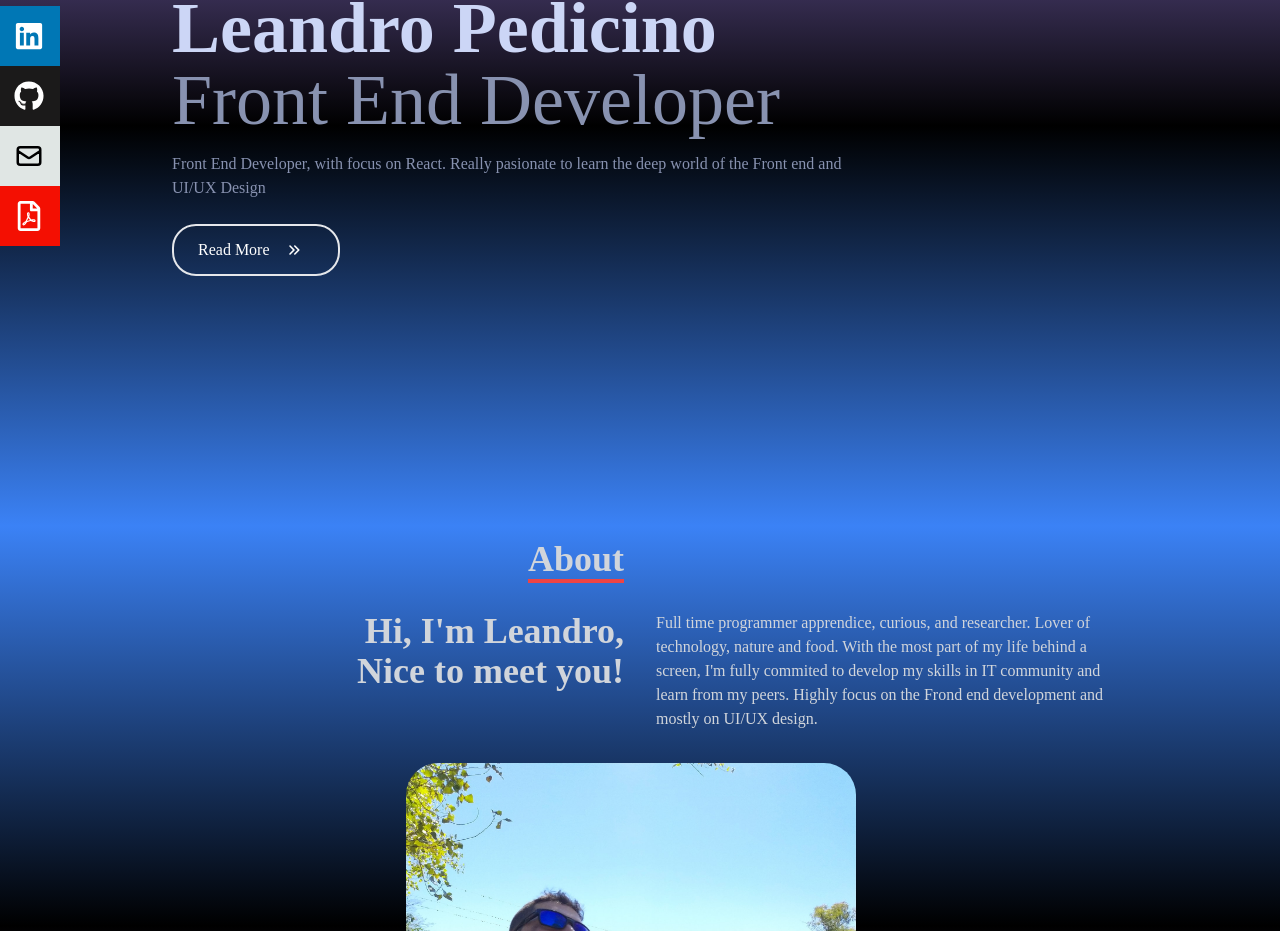
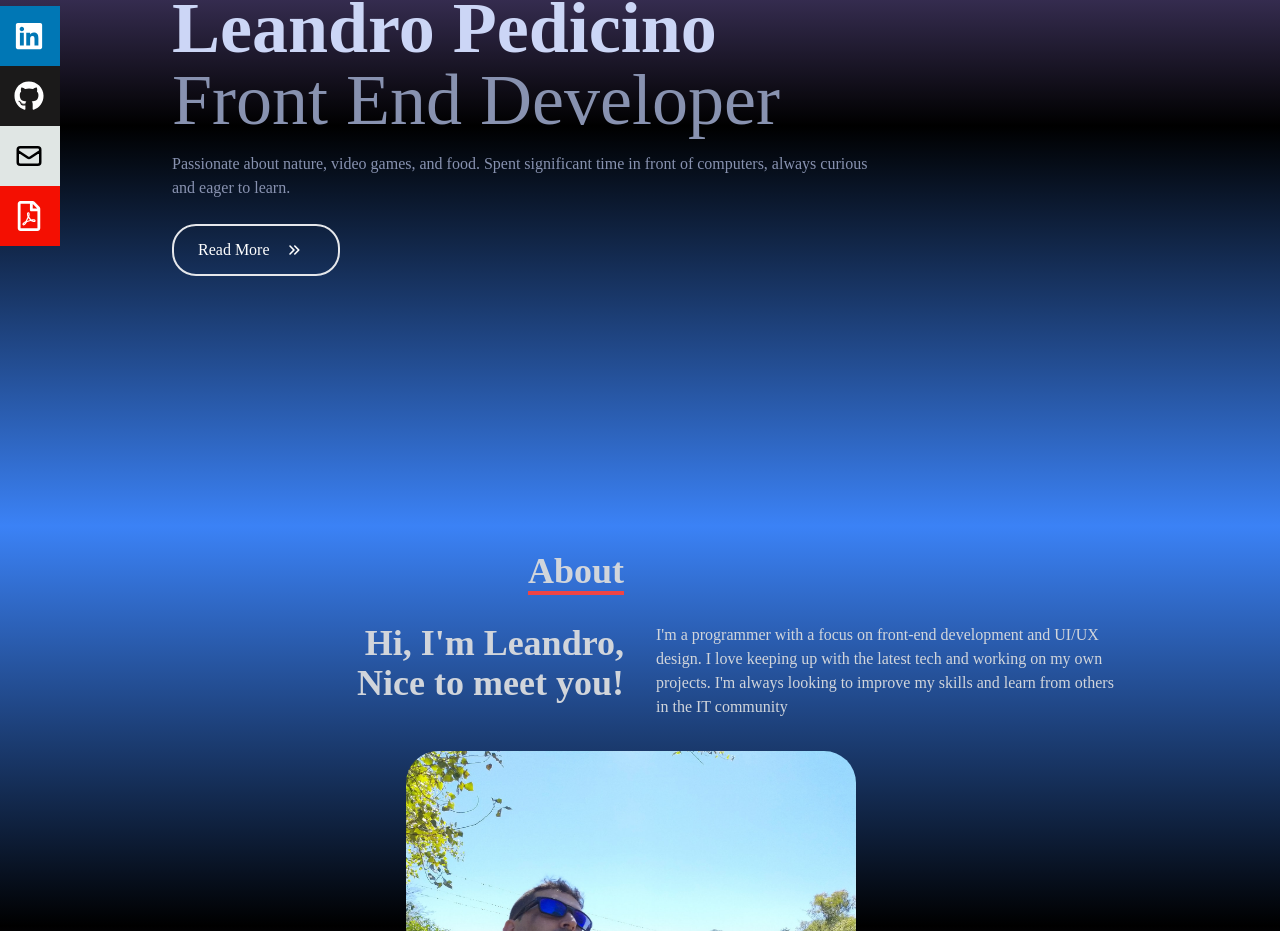
Before and after one commit to LPedicino/portfolio, a React (Create React App) app: page / in a window 1280 px wide. Shown: the part 274-1205 px from the top of the page. Built offline with nearby package versions, Linux system fonts and the light colour scheme.

Commit message:
Update: Proyect Description/Personal info

```diff
--- a/src/components/About.jsx
+++ b/src/components/About.jsx
@@ -25,12 +25,7 @@ const About = () => {
           </div>
           <div>
             <p>
-              Full time programmer apprendice, curious, and researcher. Lover of
-              technology, nature and food. With the most part of my life behind
-              a screen, I'm fully commited to develop my skills in IT community
-              and learn from my peers. Highly focus on the Frond end development
-              and mostly on UI/UX design.
-            </p>
+            I'm a programmer with a focus on front-end development and UI/UX design. I love keeping up with the latest tech and working on my own projects. I'm always looking to improve my skills and learn from others in the IT community            </p>
           </div>
           <div id="image">
             <img
--- a/src/components/Home.jsx
+++ b/src/components/Home.jsx
@@ -18,8 +18,7 @@ const Home = () => {
           Front End Developer
         </h2>
         <p className="text-[#8892b0] py-4 max-w-[700px]">
-          Front End Developer, with focus on React. Really pasionate to learn
-          the deep world of the Front end and UI/UX Design
+        Passionate about nature, video games, and food. Spent significant time in front of computers, always curious and eager to learn.
         </p>
         <div className="w-[10.5rem] ">
           <Link to="about">
--- a/src/components/Work.jsx
+++ b/src/components/Work.jsx
@@ -36,9 +36,7 @@ const Work = () => {
                 Ecommerce Project
               </span>
               <p className="text-center items-center">
-                Project clone of a Nike store.
-                <br /> Made with Vite, Tailwind CSS, <br /> and more
-                technologies.
+              Nike e-commerce web app <br/> built with React, Redux, <br/> and Firebase,<br/> featuring product browsing, <br/> filtering, and checkout.
               </p>
               <div className="pt-8 text-center">
                 <a
@@ -74,9 +72,7 @@ const Work = () => {
                 IS NOT NETFLIX
               </span>
               <p className="text-center items-center">
-                Sign up in Firebase cloud <br /> to save your favorite shows.
-                <br /> Made with React, <br />
-                Tailwind CSS & Firebase.
+              A responsive movie app built <br/> with React, Redux, Firebase, <br/> and Tailwind CSS, <br/> featuring movie search, <br/> details, and trailers.
               </p>
               <div className="pt-8 text-center">
                 <a href="https://netfly-react.web.app/" target="blank_">
@@ -102,7 +98,7 @@ const Work = () => {
               </span>
               <p className="text-center items-center">
                 Project in colaboration <br /> with an IDforIdeas team
-                <br /> Made with React & TailwindCSS.
+                <br /> A responsive pizza web built <br /> with React and Tailwind CSS.<br /> Users can sort by price<br /> and category.
               </p>
               <div className="pt-8 text-center">
                 <a
@@ -138,9 +134,7 @@ const Work = () => {
                 Weather App
               </span>
               <p className="text-center items-center">
-                Check out updated Data <br /> of your City.
-                <br /> Made with React & Axios.
-              </p>
+              Weather app built with <br/> React, Axios and <br/>OpenWeatherMap API. <br/> Displays current weather <br/> for any location.</p>
               <div className="pt-8 text-center">
                 <a
                   href="https://lpedicino.github.io/weather-app/"
@@ -175,8 +169,7 @@ const Work = () => {
                 Burgerness
               </span>
               <p className="text-center items-center">
-                My own Burger Web. <br /> Check out the best
-                <br /> Burgers I've made
+              A responsive web for <br/> a burger restaurant, with  <br/> online ordering <br/> and detailed food info. <br/> Built with React <br/> and Tailwind CSS.
               </p>
               <div className="pt-8 text-center">
                 <a
```
